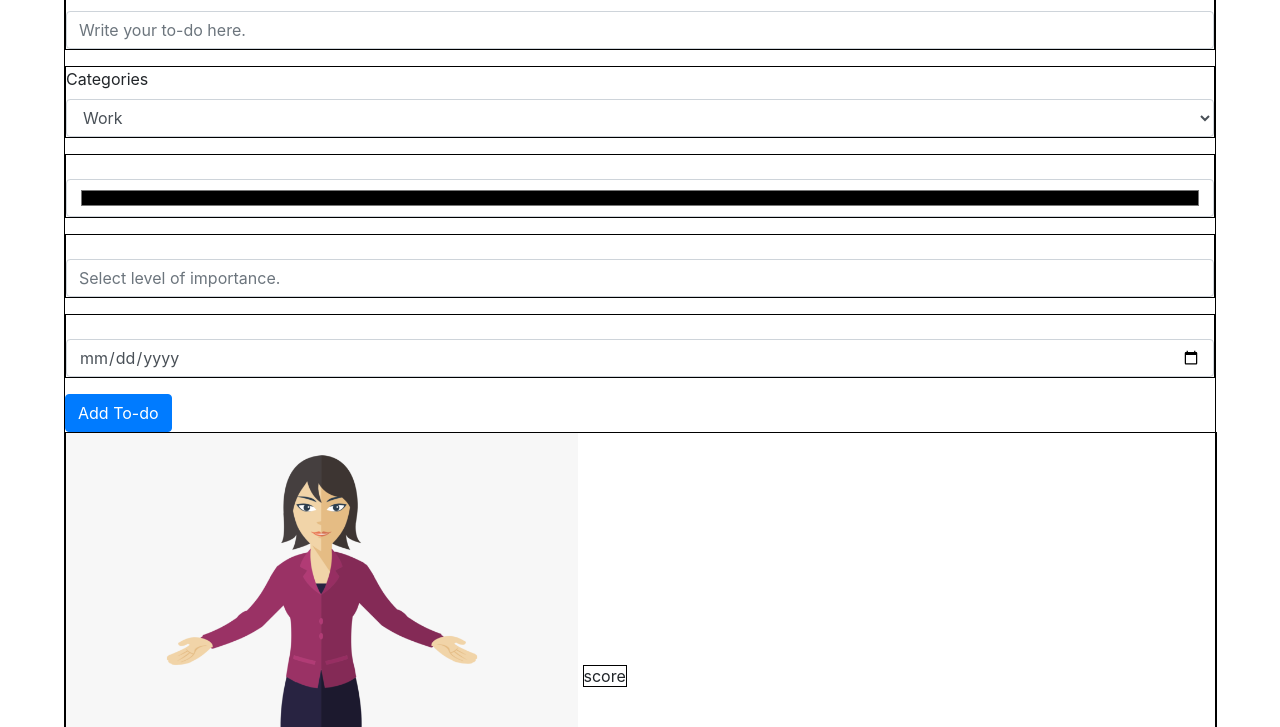
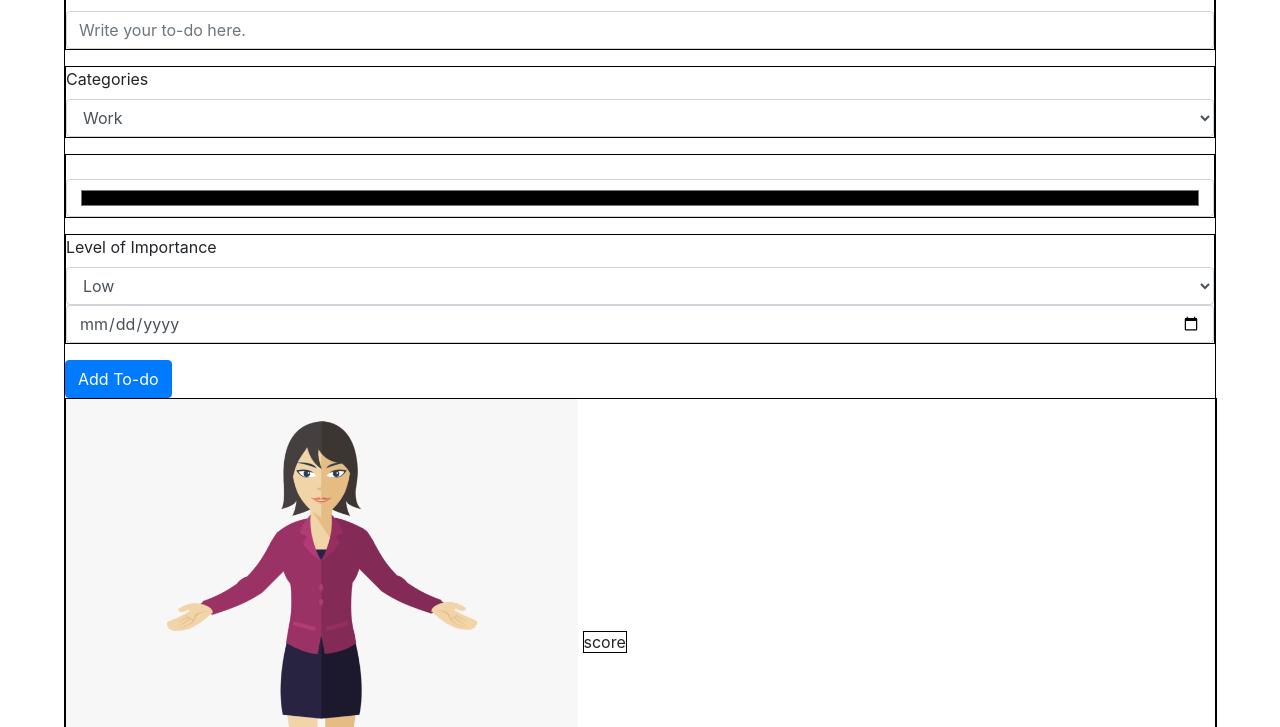
Before and after one commit to nreyes1202/Project-1, a plain HTML site: page index.html in a window 1280 px wide. Shown: the part 73-800 px from the top of the page. Drawn offline with nearby package versions, Linux system fonts and the light colour scheme.

Commit message:
added importance levels

```diff
--- a/index.html
+++ b/index.html
@@ -44,9 +44,11 @@
                 <input type="color" class="form-control" id="colorOfInput" placeholder="Select color of to-do.">
             </div>
             <div class="form-group">
-                <label for="importanceLevelInput"></label>
-                <input type="importanceLevel" class="form-control" id="importanceLevelInput"
-                    placeholder="Select level of importance.">
+                <label for="importanceLevelInput">Level of Importance</label>
+                <select class="form-control" id="importanceLevelInput">
+                    <option>Low</option>
+                    <option>Medium</option>
+                    <option>High</option>
             </div>
             <div class="form-group">
                 <label for="dateDueInput"></label>
```
